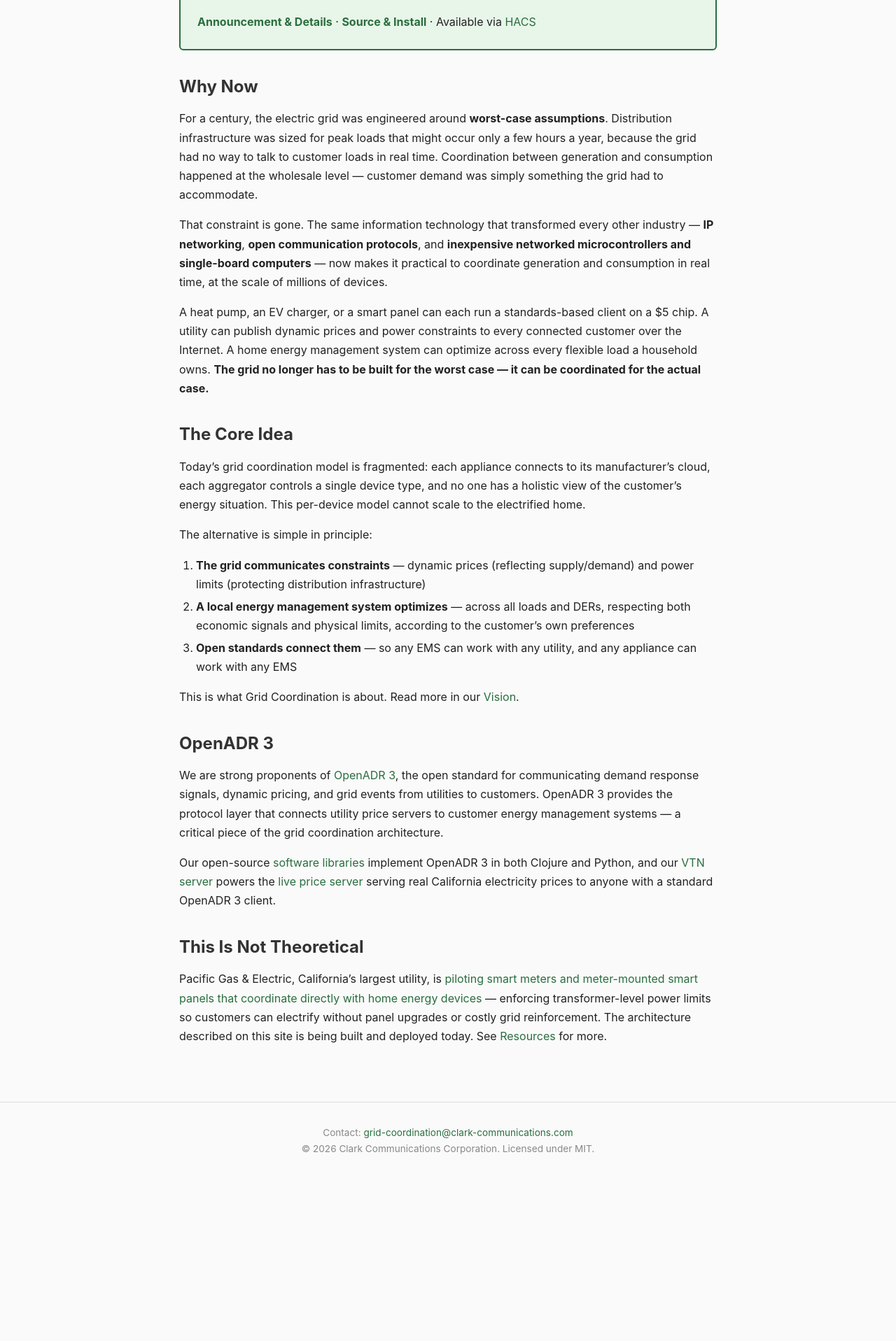
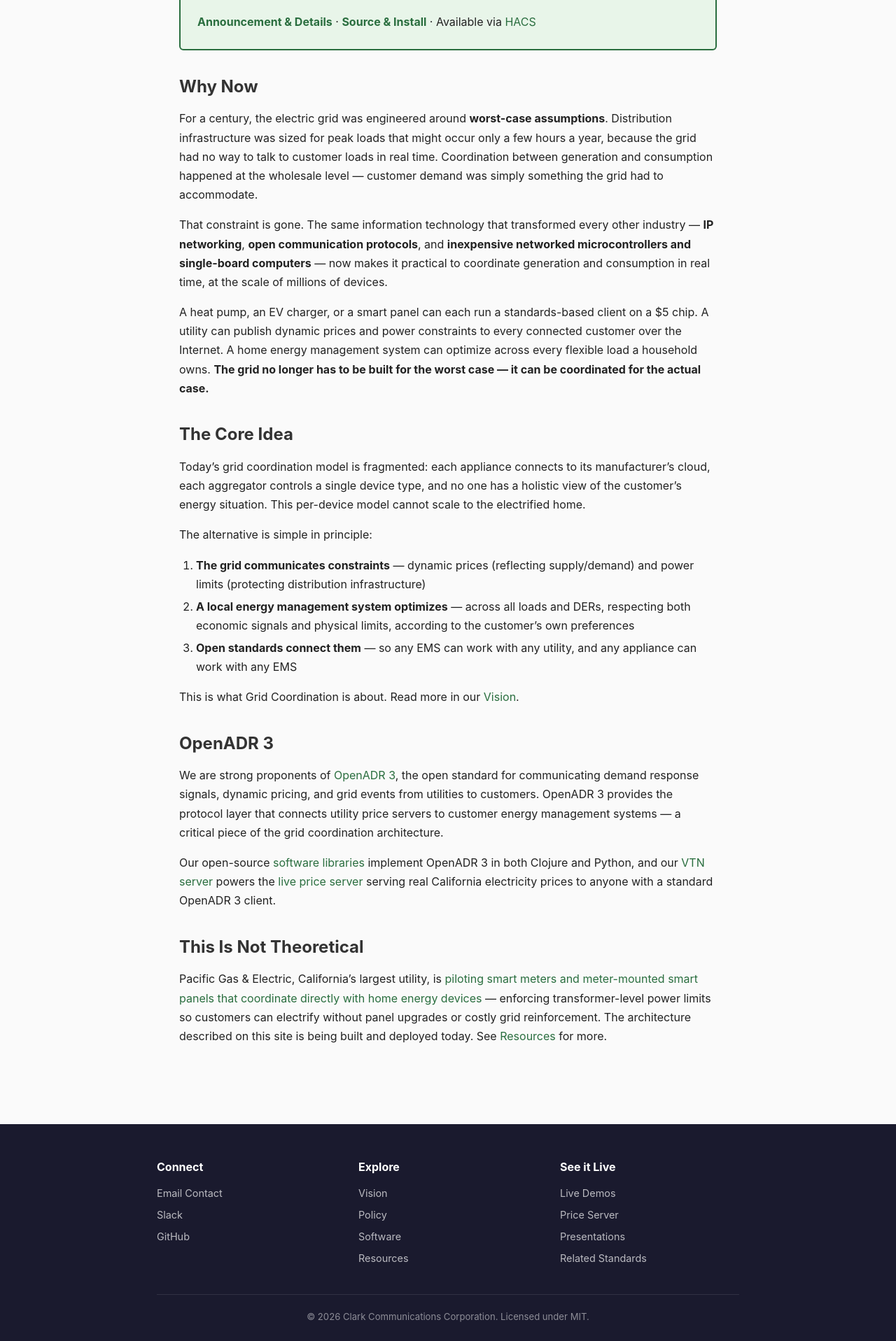
Before and after one commit to grid-coordination/grid-coordination.github.io, a Jekyll site: the page built from index.md, in a window 1280 px wide. Shown: the part 2421-4338 px from the top of the page at 70% size. Built offline with Jekyll 4.4.1, drawn with Linux system fonts in a browser that asks for light colours; before the commit the page ends 4107 px from its top, so only the background shows below that.

Commit message:
Rework site footer into multi-column resource layout
Replaces the single-line contact footer with a dark, three-column
layout (Connect / Explore / See it Live) including Slack, GitHub,
and Email Contact links, styled to match the existing nav bar.

Co-Authored-By: Claude Opus 4.7 (1M context) <noreply@anthropic.com>

```diff
--- a/_layouts/default.html
+++ b/_layouts/default.html
@@ -58,7 +58,13 @@
     .card { border: 1px solid var(--border); border-radius: 6px; padding: 1.25rem; background: #fff; }
     .card h3 { margin-top: 0; color: var(--accent); }
 
-    footer { text-align: center; padding: 2rem; color: #888; font-size: 0.85rem; border-top: 1px solid var(--border); }
+    footer { background: var(--nav-bg); color: rgba(255,255,255,0.7); padding: 3rem 2rem 1.5rem; font-size: 0.9rem; margin-top: 2rem; }
+    footer .footer-inner { max-width: var(--max-width); margin: 0 auto; }
+    footer .footer-content { display: grid; grid-template-columns: repeat(auto-fit, minmax(12rem, 1fr)); gap: 2rem; margin-bottom: 2rem; }
+    footer .footer-col h4 { color: #fff; font-size: 1rem; margin-bottom: 0.75rem; }
+    footer .footer-col a { color: rgba(255,255,255,0.7); text-decoration: none; display: block; margin-bottom: 0.4rem; }
+    footer .footer-col a:hover { color: #fff; text-decoration: none; }
+    footer .footer-bottom { border-top: 1px solid rgba(255,255,255,0.1); padding-top: 1.25rem; text-align: center; color: rgba(255,255,255,0.5); font-size: 0.82rem; }
 
     @media (max-width: 600px) {
       .hero h1 { font-size: 1.6rem; }
@@ -94,8 +100,33 @@
     {{ content }}
   </div>
   <footer>
-    Contact: <a href="mailto:grid-coordination@clark-communications.com">grid-coordination@clark-communications.com</a><br>
-    &copy; 2026 Clark Communications Corporation. Licensed under MIT.
+    <div class="footer-inner">
+      <div class="footer-content">
+        <div class="footer-col">
+          <h4>Connect</h4>
+          <a href="mailto:grid-coordination@clark-communications.com">Email Contact</a>
+          <a href="https://grid-coordination.slack.com">Slack</a>
+          <a href="https://github.com/grid-coordination">GitHub</a>
+        </div>
+        <div class="footer-col">
+          <h4>Explore</h4>
+          <a href="/vision">Vision</a>
+          <a href="/policy">Policy</a>
+          <a href="/software">Software</a>
+          <a href="/resources">Resources</a>
+        </div>
+        <div class="footer-col">
+          <h4>See it Live</h4>
+          <a href="/demo">Live Demos</a>
+          <a href="https://price.grid-coordination.energy/openadr3/3.1.0/">Price Server</a>
+          <a href="/presentations/">Presentations</a>
+          <a href="/standards">Related Standards</a>
+        </div>
+      </div>
+      <div class="footer-bottom">
+        &copy; 2026 Clark Communications Corporation. Licensed under MIT.
+      </div>
+    </div>
   </footer>
 </body>
 </html>
```
